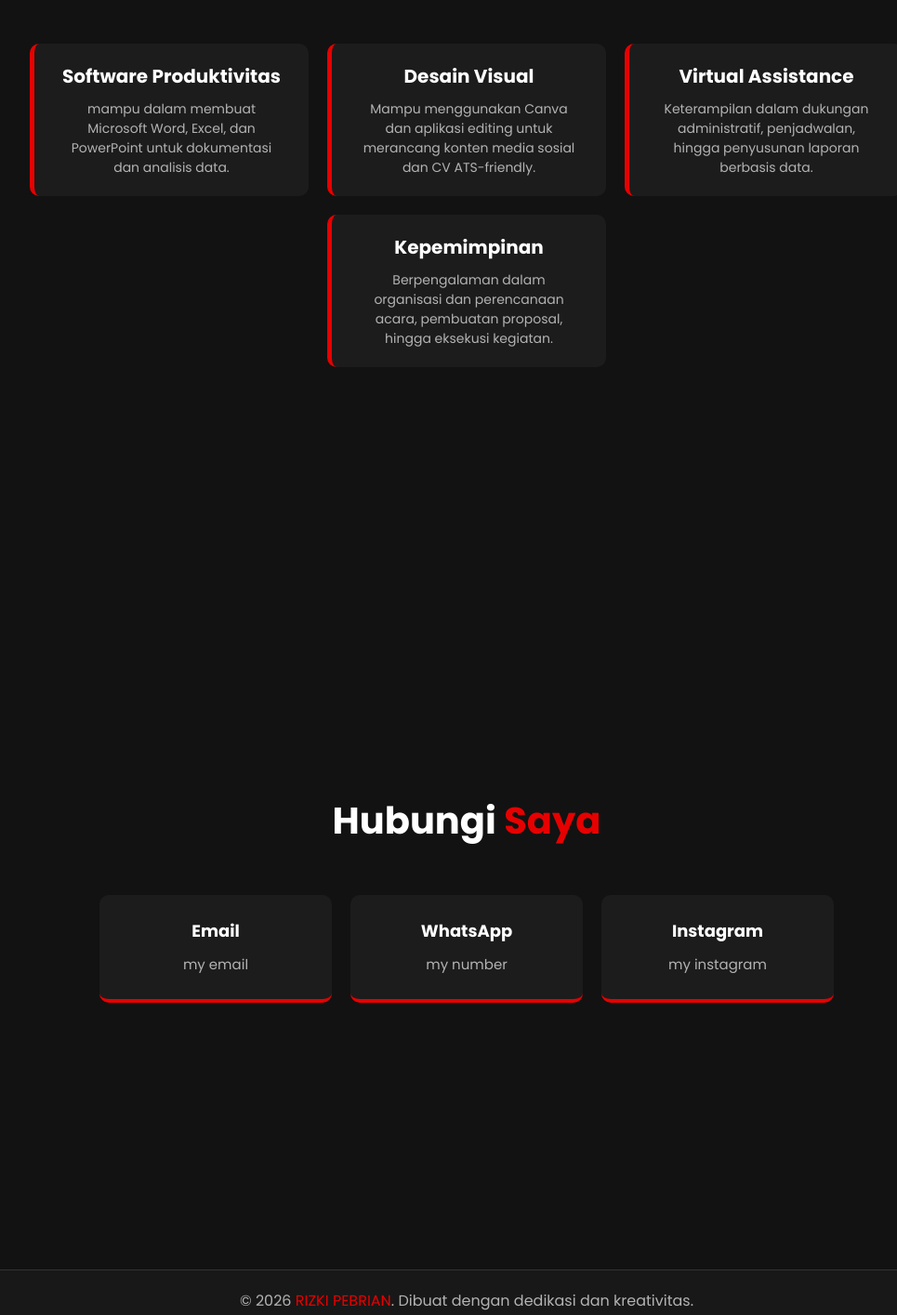
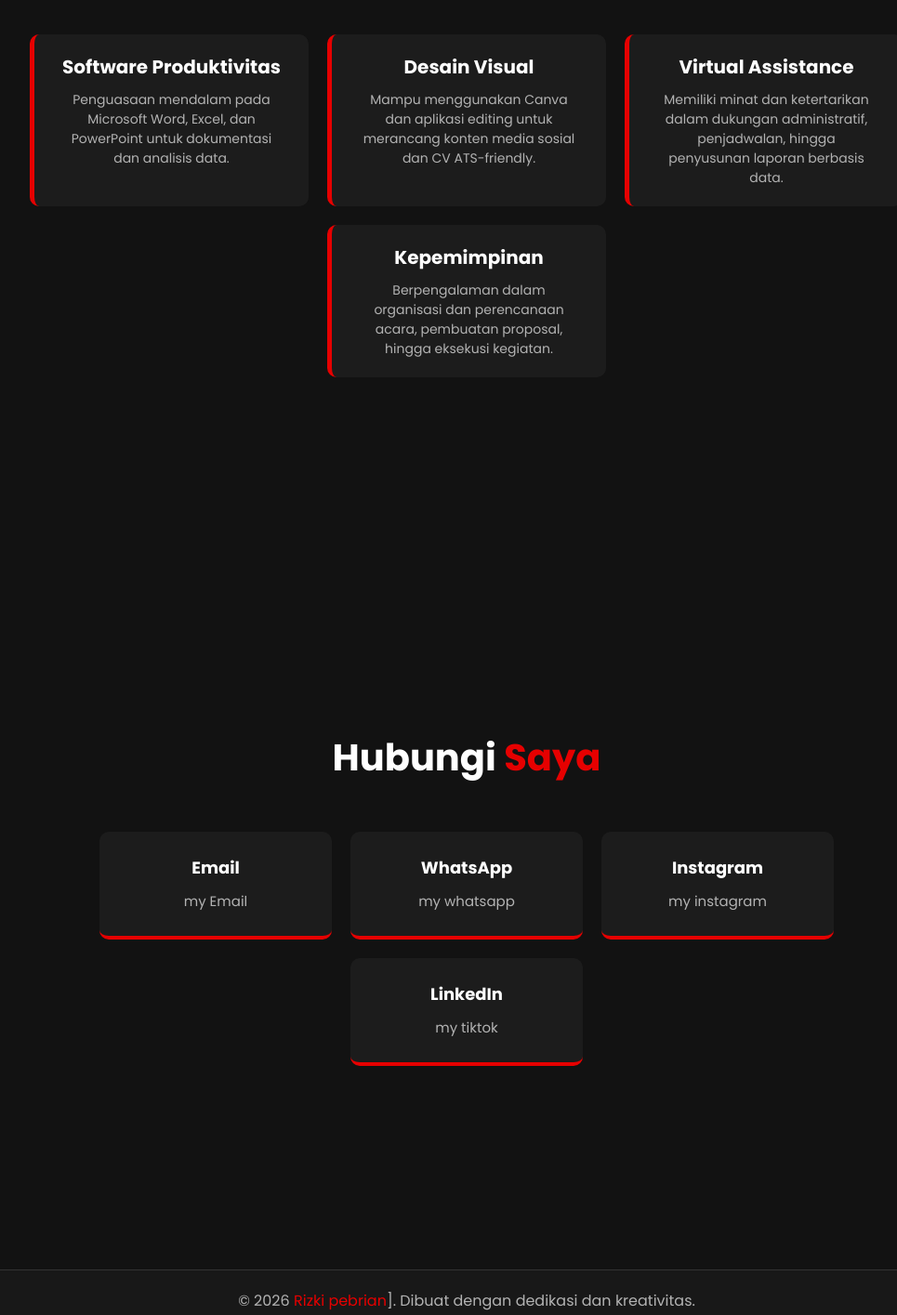
Before and after one commit to rizkipebrian932-coder/yannn, a plain HTML site: page index.html in a window 1280 px wide. Shown: the part 1034-2449 px from the top of the page at 93% size, without its empty margins (138-1103 px from the left). Drawn offline with Linux system fonts and the light colour scheme.

Commit message:
first commit

```diff
--- a/index.html
+++ b/index.html
@@ -3,7 +3,7 @@
 <head>
     <meta charset="UTF-8">
     <meta name="viewport" content="width=device-width, initial-scale=1.0">
-    <title>MY PORTOFOLIO</title>
+    <title>Portofolio Pribadi</title>
     <style>
         /* === CSS STYLING === */
         @import url('https://fonts.googleapis.com/css2?family=Poppins:wght@300;400;600;700&display=swap');
@@ -318,8 +318,8 @@
     <!-- Beranda -->
     <section id="beranda" class="hero">
         <div class="hero-content fade-in">
-            <h1>Halo, Saya <span>RIZKI PEBRIAN</span></h1>
-            <h3>Mahasiswa Sistem Informasi | Admin Support & Virtual Assistant</h3>
+            <h1>Halo, Saya <span>Rizki Pebrian</span></h1>
+            <h3>Mahasiswa Sistem Informasi 1B | Universitas Insan Pembangunan Indonesia</h3>
             <p>
                 Saya memiliki antusiasme besar di bidang teknologi, administrasi, dan kepemimpinan. Terbiasa memadukan kreativitas dalam desain visual dan kemampuan analitis untuk mengelola sistem serta proyek dengan efisien.
             </p>
@@ -337,7 +337,7 @@
         <div class="skills-container">
             <div class="skill-box">
                 <h4>Software Produktivitas</h4>
-                <p>mampu dalam membuat Microsoft Word, Excel, dan PowerPoint untuk dokumentasi dan analisis data.</p>
+                <p>Penguasaan mendalam pada Microsoft Word, Excel, dan PowerPoint untuk dokumentasi dan analisis data.</p>
             </div>
             <div class="skill-box">
                 <h4>Desain Visual</h4>
@@ -345,7 +345,7 @@
             </div>
             <div class="skill-box">
                 <h4>Virtual Assistance</h4>
-                <p>Keterampilan dalam dukungan administratif, penjadwalan, hingga penyusunan laporan berbasis data.</p>
+                <p>Memiliki minat dan ketertarikan dalam dukungan administratif, penjadwalan, hingga penyusunan laporan berbasis data.</p>
             </div>
             <div class="skill-box">
                 <h4>Kepemimpinan</h4>
@@ -360,22 +360,26 @@
         <div class="contact-container fade-in">
             <div class="contact-box">
                 <h4>Email</h4>
-                <a href="rizkipebrian932@gmail.com">my email</a>
+                <a href="rizkipbrian932@gmail.com">my Email</a>
             </div>
             <div class="contact-box">
                 <h4>WhatsApp</h4>
-                <a href="https://wa.me/6285177856423" target="_blank">my number</a>
+                <a href="https://wa.me/6285177856423" target="_blank">my whatsapp</a>
             </div>
             <div class="contact-box">
                 <h4>Instagram</h4>
                 <a href="https://www.instagram.com/yann.d.zuraa?vrfl=YW1kdmc1Z3hyYmhw" target="_blank">my instagram</a>
+            </div>
+            <div class="contact-box">
+                <h4>LinkedIn</h4>
+                <a href="https://www.tiktok.com/@zuraa.08?_r=1&_t=ZS-9AiROQDHuB3" target="_blank">my tiktok</a>
             </div>
         </div>
     </section>
 
     <!-- Footer -->
     <footer>
-        <p>&copy; 2026 <span>RIZKI PEBRIAN</span>. Dibuat dengan dedikasi dan kreativitas.</p>
+        <p>&copy; 2026 <span>Rizki pebrian</span>]</span>. Dibuat dengan dedikasi dan kreativitas.</p>
     </footer>
 
     <!-- === JAVASCRIPT EFEK GLITTER / PARTIKEL === -->
```
